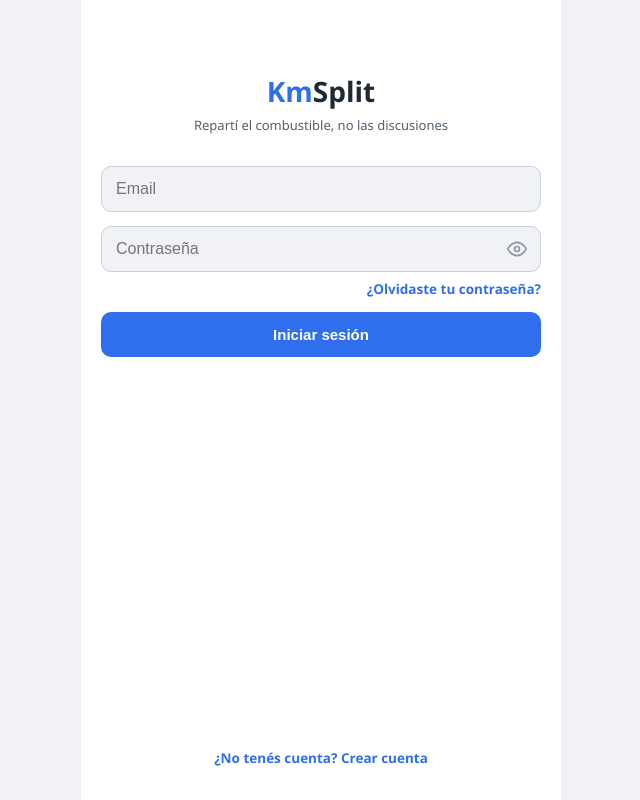
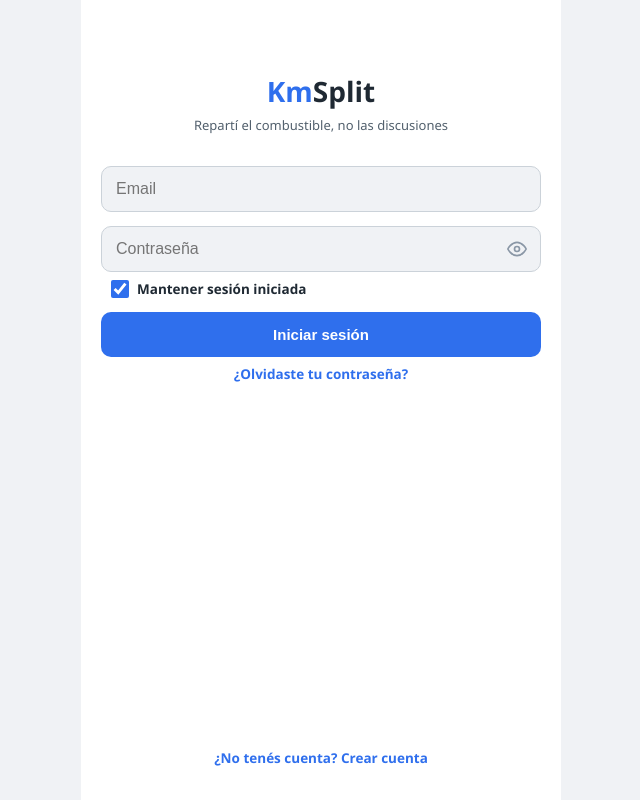
Before and after one commit to marian-casa/KmSplit, an Angular app in the folder frontend/: page /login in a window 1280 px wide. Shown: the whole page, without its empty margins (319-959 px from the left). Built offline with nearby package versions, Linux system fonts and the light colour scheme; no server answers.

Commit message:
feat(auth): recordarme y sesión persistente de 7 días deslizante

```diff
--- a/frontend/src/app/core/guards/auth.guard.ts
+++ b/frontend/src/app/core/guards/auth.guard.ts
@@ -1,16 +1,37 @@
 import { inject } from '@angular/core';
 import { CanActivateFn, Router } from '@angular/router';
+import { catchError, map, of } from 'rxjs';
 
 import { AuthService } from '../services/auth.service';
 
+/**
+ * Si hay un access token guardado, primero intentamos un refresh silencioso
+ * (usa la cookie httpOnly del refresh token). Esto:
+ *   - valida que la sesión siga viva al entrar a la app,
+ *   - renueva el access y (por la rotación) reinicia el reloj deslizante de
+ *     7 días con la última actividad (feature "recordarme").
+ *
+ * Si el refresh falla, la sesión realmente expiró o la cookie se perdió:
+ * cerramos sesión y mandamos al login.
+ */
 export const authGuard: CanActivateFn = () => {
   const auth = inject(AuthService);
   const router = inject(Router);
 
-  if (auth.isAuthenticated()) {
-    return true;
+  if (!auth.isAuthenticated()) {
+    router.navigate(['/login']);
+    return false;
   }
 
-  router.navigate(['/login']);
-  return false;
+  // Ya tenemos un token guardado de un arranque anterior. Intentamos renovar
+  // la sesión en silencio antes de dejar pasar, para no caer en una cadena de
+  // 401 en cuanto arranquen las llamadas de datos.
+  return auth.refresh().pipe(
+    map(() => true),
+    catchError(() => {
+      auth.logout().subscribe();
+      router.navigate(['/login']);
+      return of(false);
+    }),
+  );
 };
--- a/frontend/src/app/core/models/auth.model.ts
+++ b/frontend/src/app/core/models/auth.model.ts
@@ -1,6 +1,8 @@
 export interface LoginRequest {
   email: string;
   password: string;
+  /** "Recordarme": mantiene la sesión ~7 días deslizantes (cookie persistente). */
+  remember?: boolean;
 }
 
 export interface RegisterRequest {
--- a/frontend/src/app/features/auth/login/login.component.html
+++ b/frontend/src/app/features/auth/login/login.component.html
@@ -72,7 +72,20 @@
       }
     </div>
 
-    <a class="link forgot-link" routerLink="/recuperar-contrasena">¿Olvidaste tu contraseña?</a>
+    <div class="login-options">
+      <label class="remember-label">
+        <input
+          type="checkbox"
+          formControlName="rememberMe"
+          class="remember-checkbox"
+        />
+        <span class="remember-text">
+          Mantener sesión iniciada
+        </span>
+      </label>
+
+    </div>
+
 
     @if (errorMessage()) {
       <p class="field-error login-error">{{ errorMessage() }}</p>
@@ -93,6 +106,7 @@
         Iniciar sesión
       }
     </button>
+    <a class="link forgot-link" routerLink="/recuperar-contrasena">¿Olvidaste tu contraseña?</a>
   </form>
 
   <div class="login-footer">
--- a/frontend/src/app/features/auth/login/login.component.scss
+++ b/frontend/src/app/features/auth/login/login.component.scss
@@ -27,8 +27,48 @@
 }
 
 .forgot-link {
-  align-self: flex-end;
+  align-self: flex;
   margin-top: -6px;
+  text-align: center;
+}
+
+.login-options {
+  display: flex;
+  align-items: center;
+  justify-content: space-between;
+  gap: 12px;
+  margin-top: -6px;
+  padding: 0 10px;
+}
+
+.remember-label {
+  display: flex;
+  align-items: center;
+  gap: 8px;
+  cursor: pointer;
+  user-select: none;
+}
+
+.remember-checkbox {
+  width: 18px;
+  height: 18px;
+  accent-color: var(--blue-500);
+  cursor: pointer;
+}
+
+.remember-text {
+  display: flex;
+  flex-direction: column;
+  font-size: 13.5px;
+  font-weight: 600;
+  color: var(--gray-800);
+  line-height: 1.25;
+}
+
+.remember-hint {
+  font-size: 11.5px;
+  font-weight: 500;
+  color: var(--gray-500);
 }
 
 .login-error {
--- a/frontend/src/app/features/auth/login/login.component.ts
+++ b/frontend/src/app/features/auth/login/login.component.ts
@@ -28,6 +28,7 @@ export class LoginComponent {
   form = this.fb.nonNullable.group({
     email: ['', [Validators.required, Validators.email]],
     password: ['', [Validators.required]],
+    rememberMe: [true],
   });
 
   submit(): void {
@@ -39,7 +40,9 @@ export class LoginComponent {
     this.loading.set(true);
     this.errorMessage.set(null);
 
-    this.auth.login(this.form.getRawValue()).subscribe({
+    const { email, password, rememberMe } = this.form.getRawValue();
+
+    this.auth.login({ email, password, remember: rememberMe }).subscribe({
       next: () => {
         this.auth.fetchMe().subscribe({
           next: () => {
```
Also changed, not shown: 2 other files (tests, documents, lock files or other folders).
